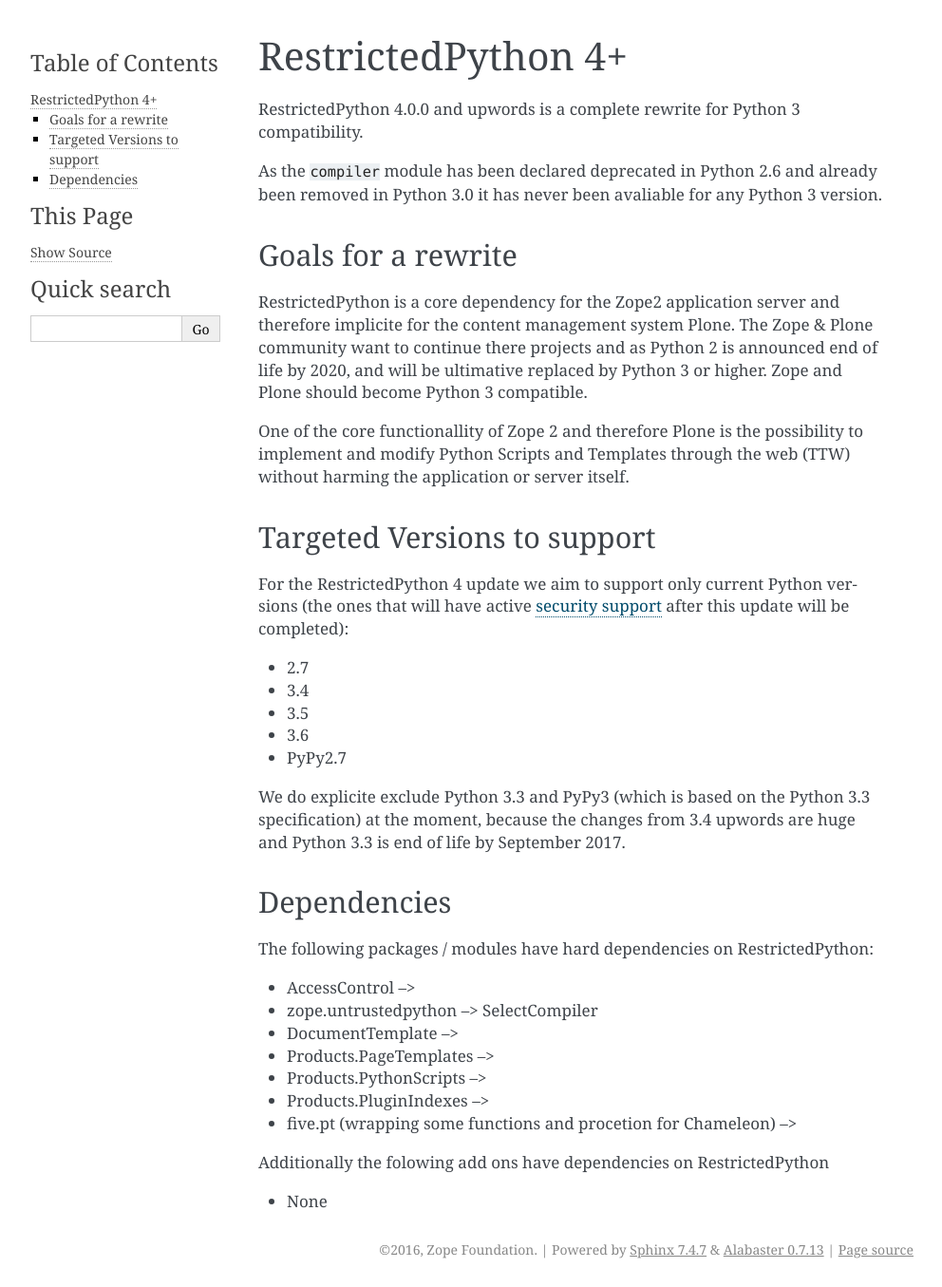
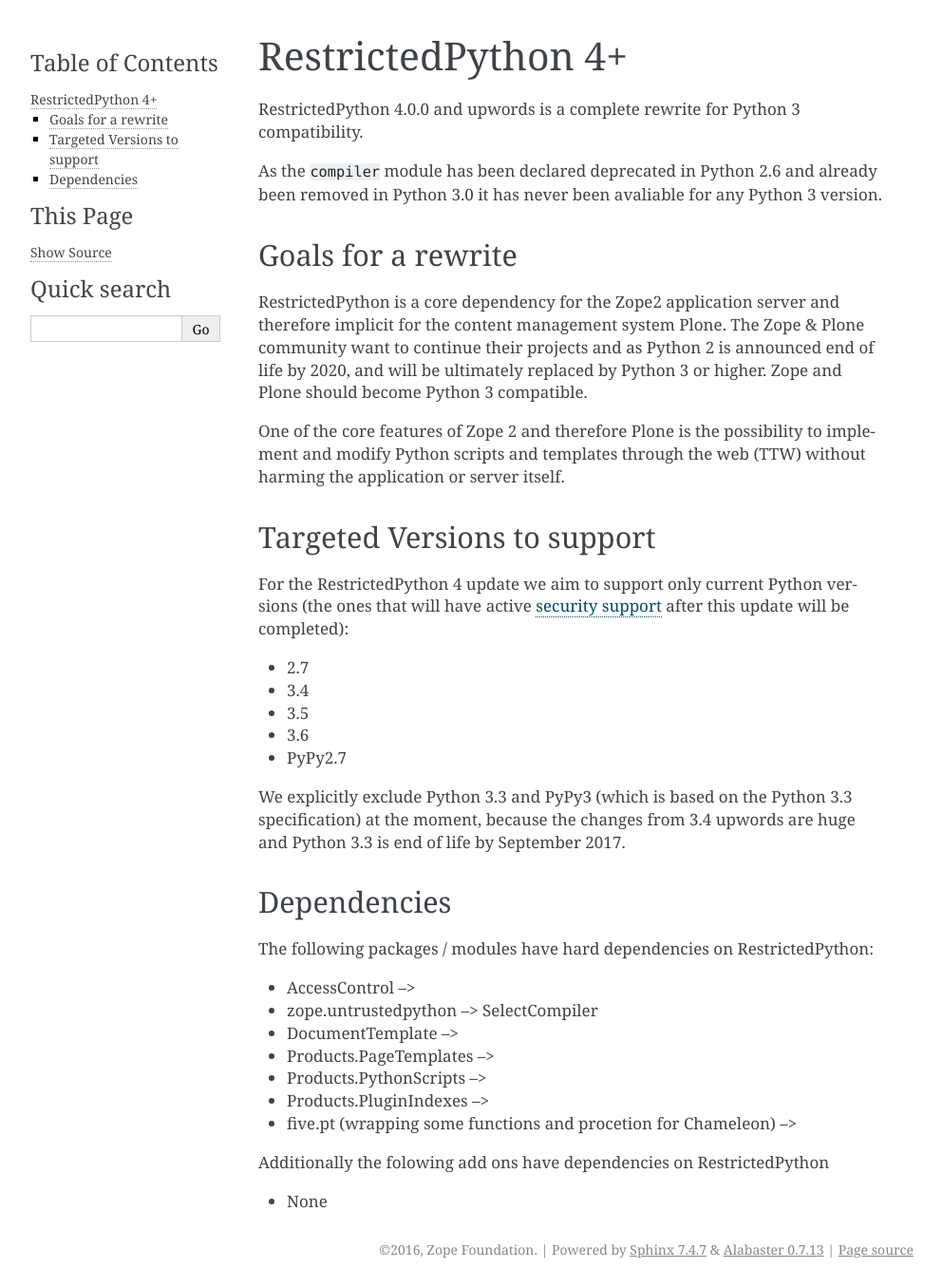
Before and after one commit to zopefoundation/RestrictedPython, a Sphinx documentation site: the page built from docs/RestrictedPython4/index.rst, in a window 1280 px wide. Shown: the whole page at 95% size, without its empty margins (148-1140 px from the left). Built offline with Sphinx 7.4.7, drawn with Linux system fonts in a browser that asks for light colours.

Commit message:
apply jcbrand correction on spelling

```diff
--- a/docs/RestrictedPython4/index.rst
+++ b/docs/RestrictedPython4/index.rst
@@ -9,12 +9,11 @@
 Goals for a rewrite
 -------------------
 
-RestrictedPython is a core dependency for the Zope2 application server and therefore implicite for the content management system Plone.
-The Zope & Plone community want to continue there projects and as Python 2 is announced end of life by 2020, and will be ultimative replaced by Python 3 or higher.
+RestrictedPython is a core dependency for the Zope2 application server and therefore implicit for the content management system Plone.
+The Zope & Plone community want to continue their projects and as Python 2 is announced end of life by 2020, and will be ultimately replaced by Python 3 or higher.
 Zope and Plone should become Python 3 compatible.
 
-One of the core functionallity of Zope 2 and therefore Plone is the possibility to implement and modify Python Scripts and Templates through the web (TTW) without harming the application or server itself.
-
+One of the core features of Zope 2 and therefore Plone is the possibility to implement and modify Python scripts and templates through the web (TTW) without harming the application or server itself.
 
 
 Targeted Versions to support
@@ -32,7 +31,7 @@
 
 .. _`security support` : https://docs.python.org/devguide/index.html#branchstatus
 
-We do explicite exclude Python 3.3 and PyPy3 (which is based on the Python 3.3 specification) at the moment, because the changes from 3.4 upwords are huge and Python 3.3 is end of life by September 2017.
+We explicitly exclude Python 3.3 and PyPy3 (which is based on the Python 3.3 specification) at the moment, because the changes from 3.4 upwords are huge and Python 3.3 is end of life by September 2017.
 
 Dependencies
 ------------
```
